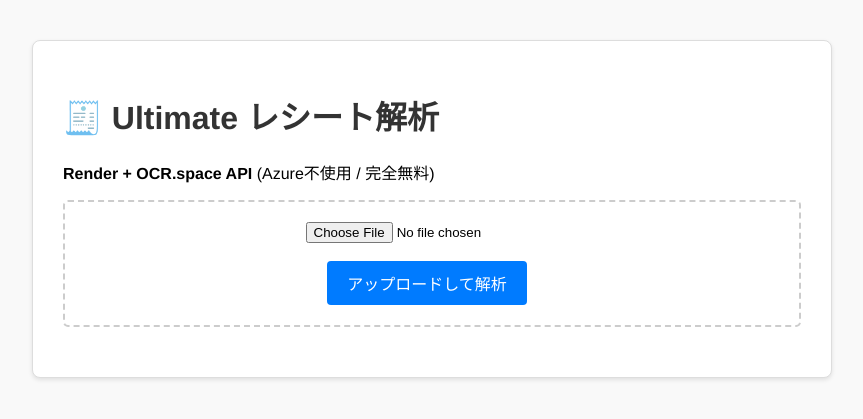
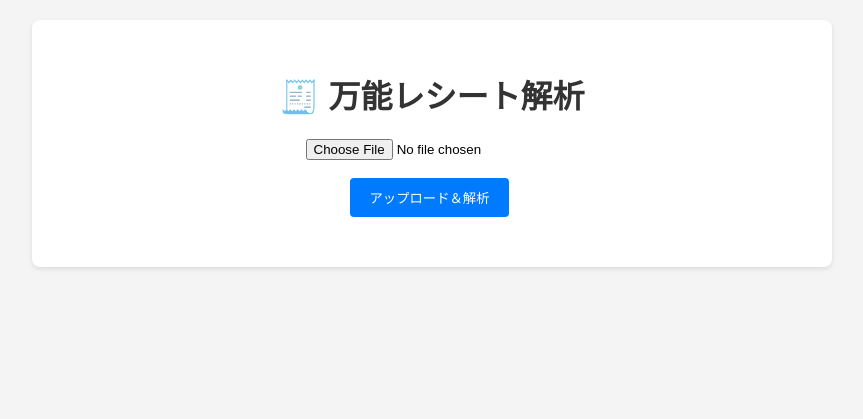
Before and after one commit to 24jn0410/receipt-ocr-render, a Flask app: page / in a window 1280 px wide. Shown: the top 419 px of the page, without its empty margins (208-1071 px from the left). Run offline with Flask 3, Linux system fonts and the light colour scheme.

Commit message:
Update index.html

```diff
--- a/templates/index.html
+++ b/templates/index.html
@@ -3,31 +3,28 @@
 <head>
     <meta charset="UTF-8">
     <meta name="viewport" content="width=device-width, initial-scale=1.0">
-    <title>Ultimate OCR Challenge</title>
+    <title>Universal Receipt OCR</title>
     <style>
-        body { font-family: "Helvetica Neue", Arial, sans-serif; max-width: 800px; margin: 20px auto; padding: 20px; background-color: #f9f9f9; }
-        .container { background: white; border: 1px solid #ddd; padding: 30px; border-radius: 8px; box-shadow: 0 2px 4px rgba(0,0,0,0.1); }
-        h1 { color: #333; }
-        table { width: 100%; border-collapse: collapse; margin-top: 20px; }
+        body { font-family: sans-serif; max-width: 800px; margin: 0 auto; padding: 20px; background: #f4f4f4; }
+        .container { background: white; padding: 30px; border-radius: 8px; box-shadow: 0 2px 5px rgba(0,0,0,0.1); }
+        h1 { text-align: center; color: #333; }
+        table { width: 100%; border-collapse: collapse; margin: 20px 0; }
         th, td { border: 1px solid #ddd; padding: 12px; text-align: left; }
-        th { background-color: #f8f9fa; font-weight: bold; }
-        .btn { display: inline-block; padding: 10px 20px; text-decoration: none; border-radius: 4px; border: none; cursor: pointer; font-size: 16px; margin-right: 10px; }
-        .btn-blue { background: #007bff; color: white; }
-        .btn-green { background: #28a745; color: white; }
-        .btn-gray { background: #6c757d; color: white; }
-        .upload-area { border: 2px dashed #ccc; padding: 20px; text-align: center; margin-bottom: 20px; border-radius: 5px; }
+        th { background: #eee; }
+        .btn { padding: 10px 20px; border: none; border-radius: 4px; cursor: pointer; color: white; margin-right: 5px; }
+        .btn-blue { background: #007bff; }
+        .btn-green { background: #28a745; }
+        .btn-gray { background: #6c757d; }
     </style>
 </head>
 <body>
     <div class="container">
-        <h1>🧾 Ultimate レシート解析</h1>
-        <p><strong>Render + OCR.space API</strong> (Azure不使用 / 完全無料)</p>
-
-        <div class="upload-area">
+        <h1>🧾 万能レシート解析</h1>
+        <div style="text-align: center; margin-bottom: 20px;">
             <form method="post" enctype="multipart/form-data">
                 <input type="file" name="file" required accept="image/*">
                 <br><br>
-                <button type="submit" class="btn btn-blue">アップロードして解析</button>
+                <button type="submit" class="btn btn-blue">アップロード＆解析</button>
             </form>
         </div>
 
@@ -36,43 +33,37 @@
             <h2>解析結果</h2>
             <table>
                 <thead>
-                    <tr>
-                        <th>商品名</th>
-                        <th>価格</th>
-                    </tr>
+                    <tr><th>商品名</th><th>価格</th></tr>
                 </thead>
                 <tbody>
-                    {% for item in data.receipt_items %}
+                    {% for item in data.items %}
                     <tr>
                         <td>{{ item.name }}</td>
                         <td>¥{{ item.price }}</td>
                     </tr>
                     {% endfor %}
-                    <tr style="font-weight: bold; background: #eef;">
+                    <tr style="background: #eef; font-weight: bold;">
                         <td>合計</td>
                         <td>¥{{ data.total }}</td>
                     </tr>
                 </tbody>
             </table>
 
-            <br>
-            <h3>ダウンロード</h3>
-            <div style="display: flex;">
+            <div style="display: flex; margin-top: 20px;">
                 <form action="/download_csv" method="post">
                     <input type="hidden" name="csv_content" value="{{ data.csv_data }}">
-                    <button type="submit" class="btn btn-green">📄 CSV</button>
+                    <button type="submit" class="btn btn-green">📄 CSV ダウンロード</button>
                 </form>
-
                 <form action="/download_log" method="post">
                     <input type="hidden" name="log_content" value="{{ data.log_data }}">
-                    <button type="submit" class="btn btn-gray">📝 OCR Log</button>
+                    <button type="submit" class="btn btn-gray">📝 ログ保存</button>
                 </form>
             </div>
 
             <br>
             <details>
-                <summary style="cursor: pointer; color: #666;">開発者用デバッグ (Raw Text)</summary>
-                <pre style="background: #eee; padding: 10px; overflow-x: auto;">{{ data.raw_text }}</pre>
+                <summary>開発者用デバッグ (Raw Text)</summary>
+                <pre style="background:#eee; padding:10px;">{{ data.raw_text }}</pre>
             </details>
         {% endif %}
     </div>
```
